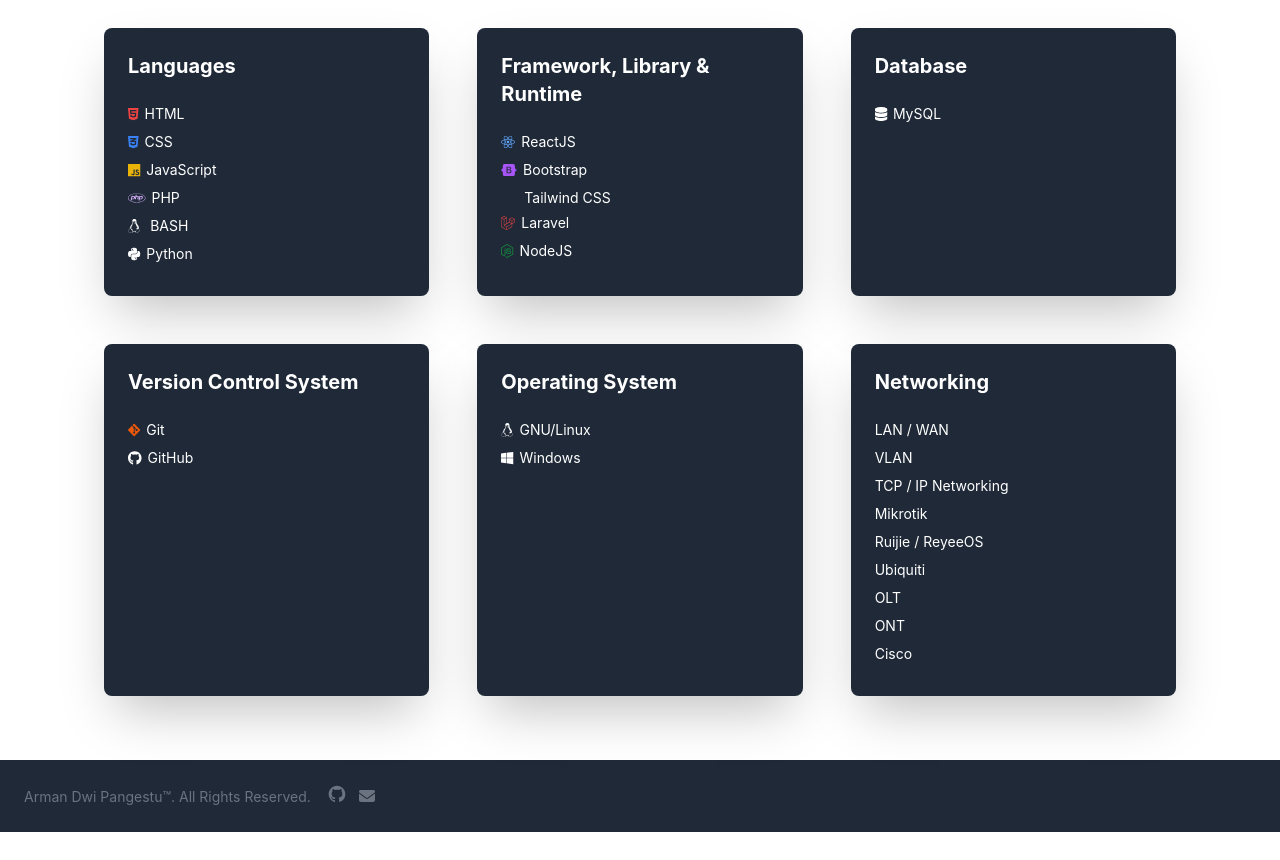
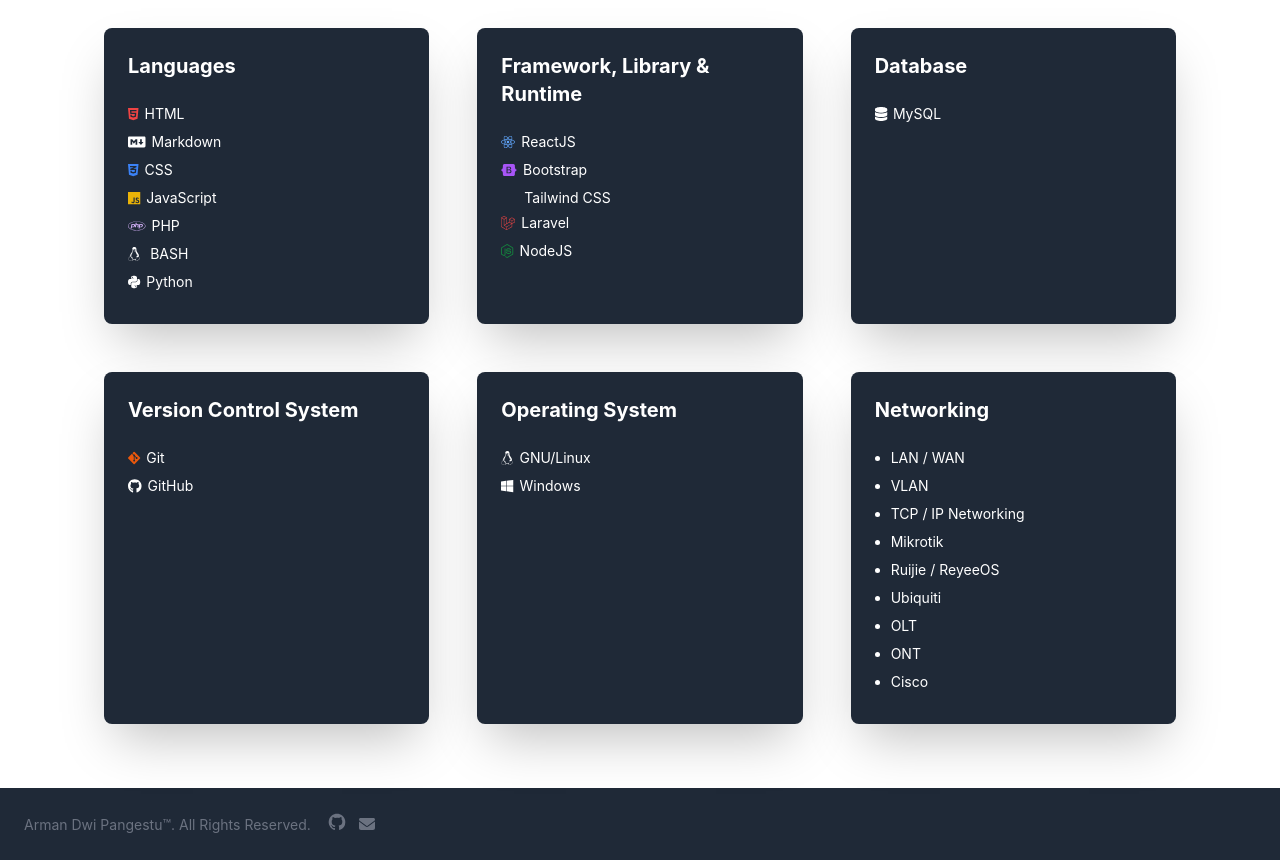
Before and after one commit to armandwipangestu/armandwipangestu.github.io, a React (Create React App) app: page / in a window 1280 px wide. Shown: the part 960-1820 px from the top of the page. Before the commit the page ends 1792 px from the top, so only its background shows below. Built offline with nearby package versions, Linux system fonts and the light colour scheme; no server answers; some icons are missing.

Commit message:
component: modify component

```diff
--- a/src/components/Contents/skill3.contents.js
+++ b/src/components/Contents/skill3.contents.js
@@ -8,6 +8,7 @@
   faJs,
   faLaravel,
   faLinux,
+  faMarkdown,
   faNodeJs,
   faPhp,
   faPython,
@@ -41,6 +42,10 @@
                         className="mr-1.5 text-red-500"
                       />
                       HTML
+                    </li>
+                    <li className="mb-2">
+                      <FontAwesomeIcon icon={faMarkdown} className="mr-1.5" />
+                      Markdown
                     </li>
                     <li className="mb-2">
                       <FontAwesomeIcon
@@ -185,7 +190,10 @@
                   <div className="inline-flex justify-between mb-4">
                     <h3 className="text-xl font-bold mb-2">Networking</h3>
                   </div>
-                  <ul className="md:text-sm">
+                  <ul
+                    className="md:text-sm px-4"
+                    style={{ listStyle: "outside" }}
+                  >
                     <li className="mb-2">LAN / WAN</li>
                     <li className="mb-2">VLAN</li>
                     <li className="mb-2">TCP / IP Networking</li>
```
